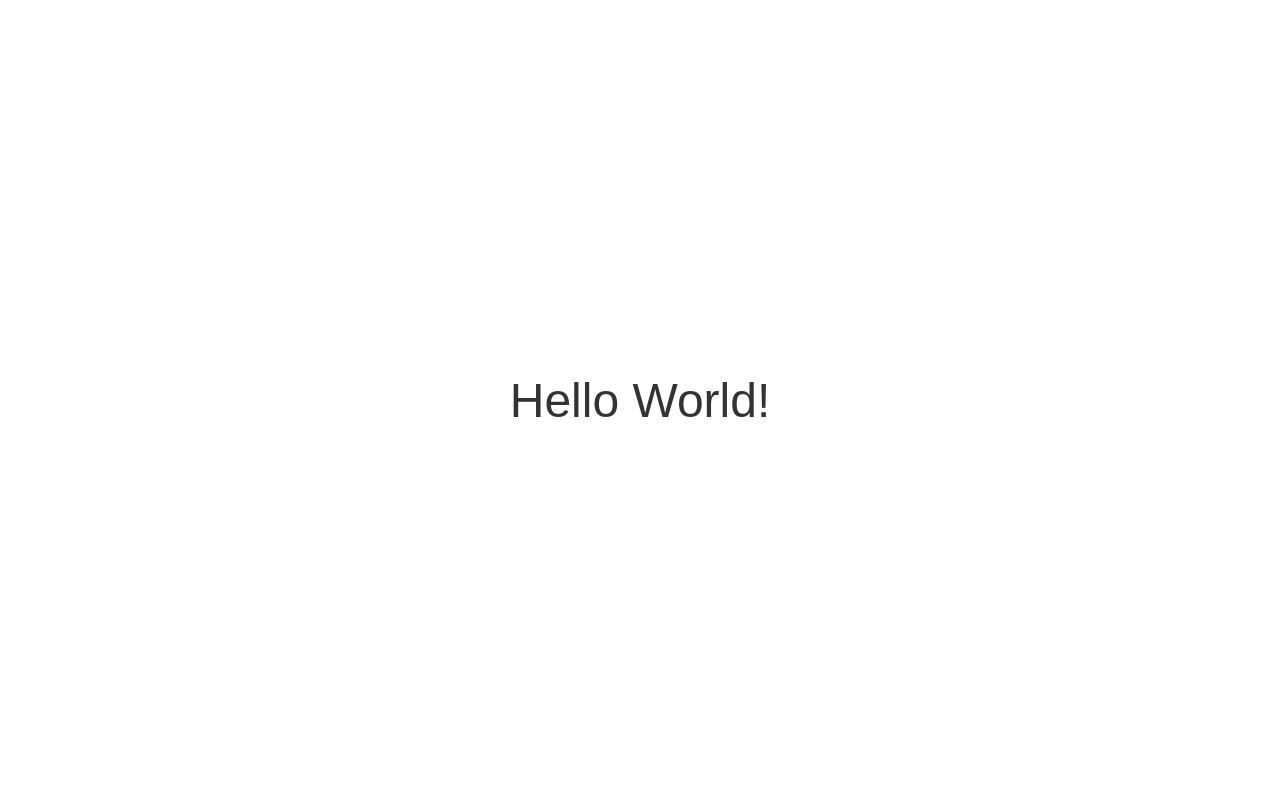
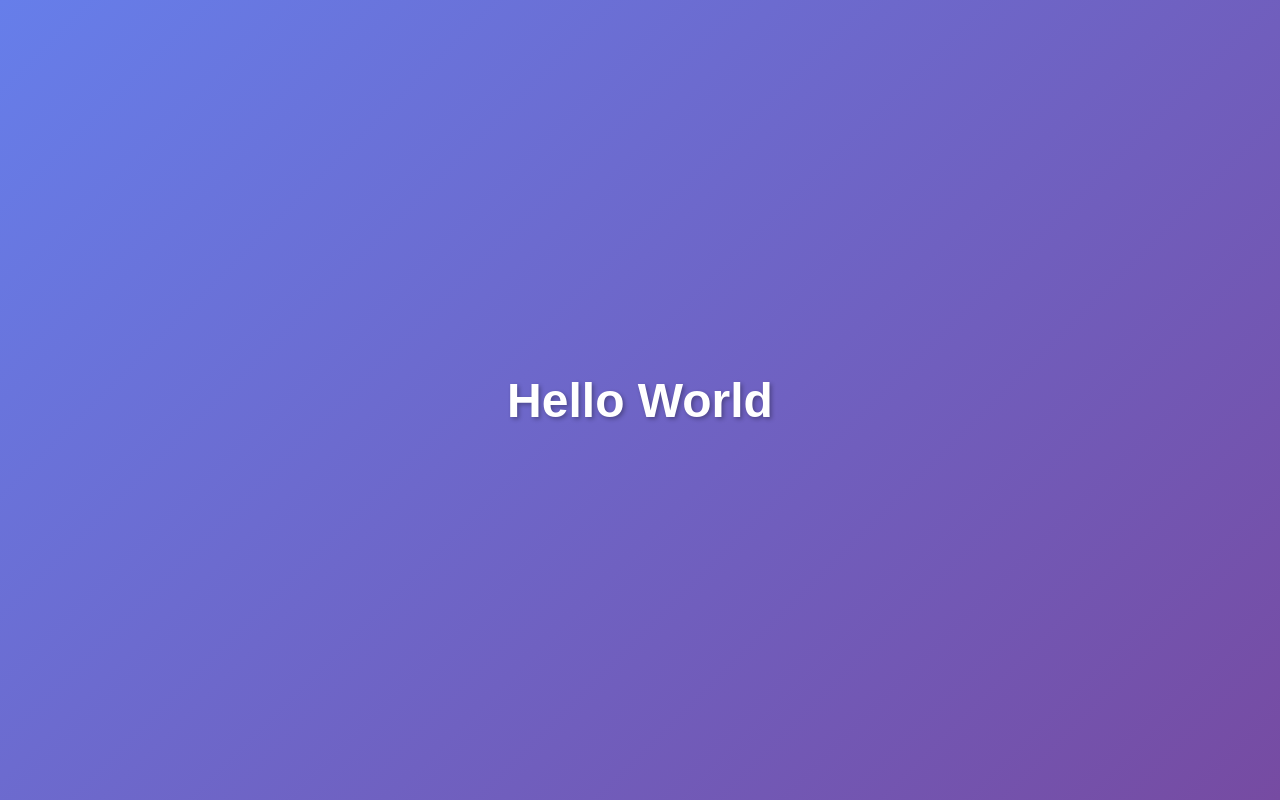
Before and after one commit to youxin666/youxin666.github.io, a plain HTML site: page index.html in a window 1280 px wide. Drawn offline with Linux system fonts and the light colour scheme.

Commit message:
Update index.html

```diff
--- a/index.html
+++ b/index.html
@@ -1,7 +1,9 @@
+<!DOCTYPE html>
+<html lang="zh-CN">
 <head>
     <meta charset="UTF-8">
-    <title>My First GitHub Page</title>
-    <!-- 简单样式，让文字居中更美观 -->
+    <meta name="viewport" content="width=device-width, initial-scale=1.0">
+    <title>Hello World 网站</title>
     <style>
         body {
             display: flex;
@@ -9,13 +11,17 @@
             align-items: center;
             height: 100vh;
             margin: 0;
+            background: linear-gradient(135deg, #667eea 0%, #764ba2 100%);
+            font-family: Arial, sans-serif;
+        }
+        h1 {
+            color: white;
             font-size: 48px;
-            font-family: Arial, sans-serif;
-            color: #333;
+            text-shadow: 2px 2px 4px rgba(0, 0, 0, 0.3);
         }
     </style>
 </head>
 <body>
-    Hello World!
+    <h1>Hello World</h1>
 </body>
 </html>
```
